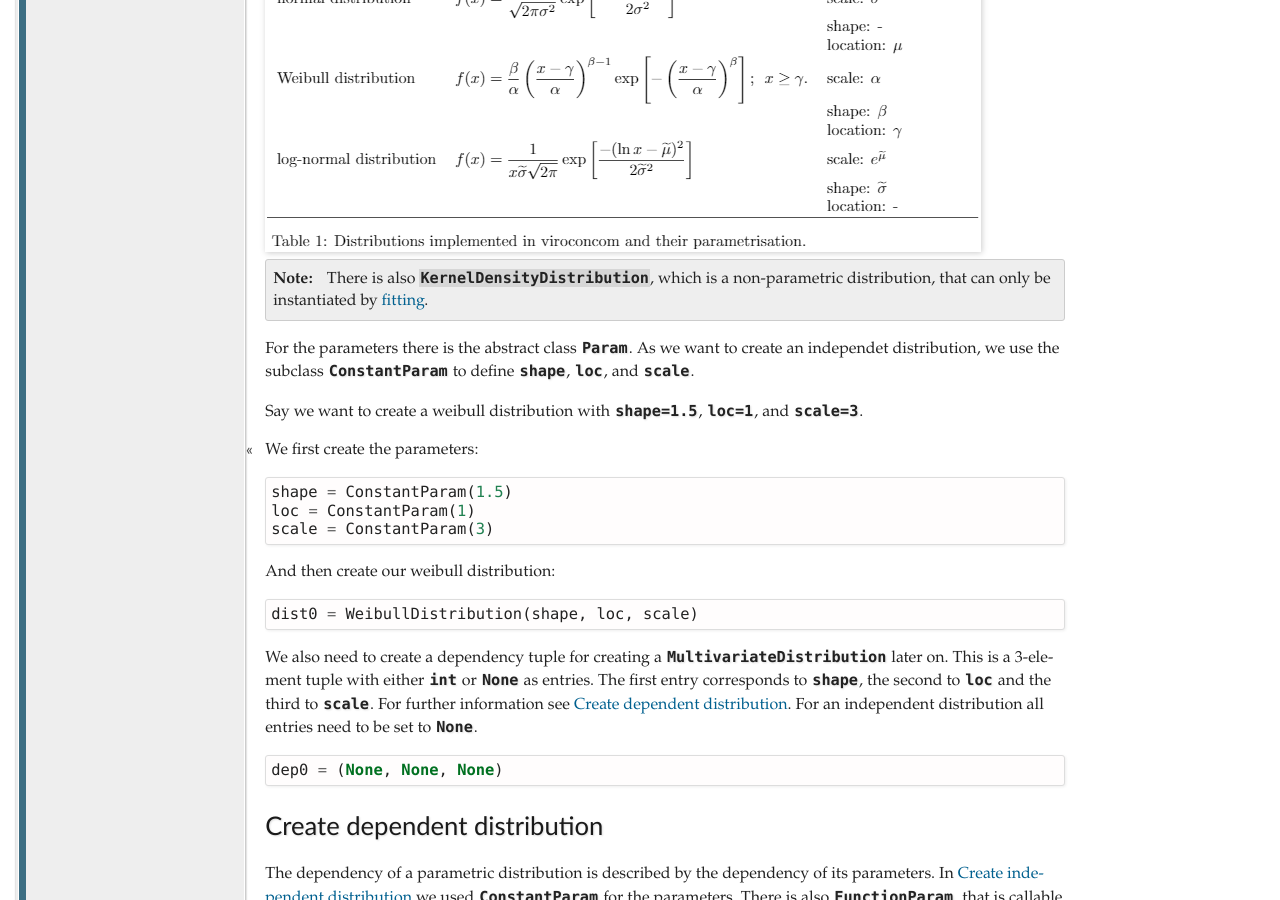
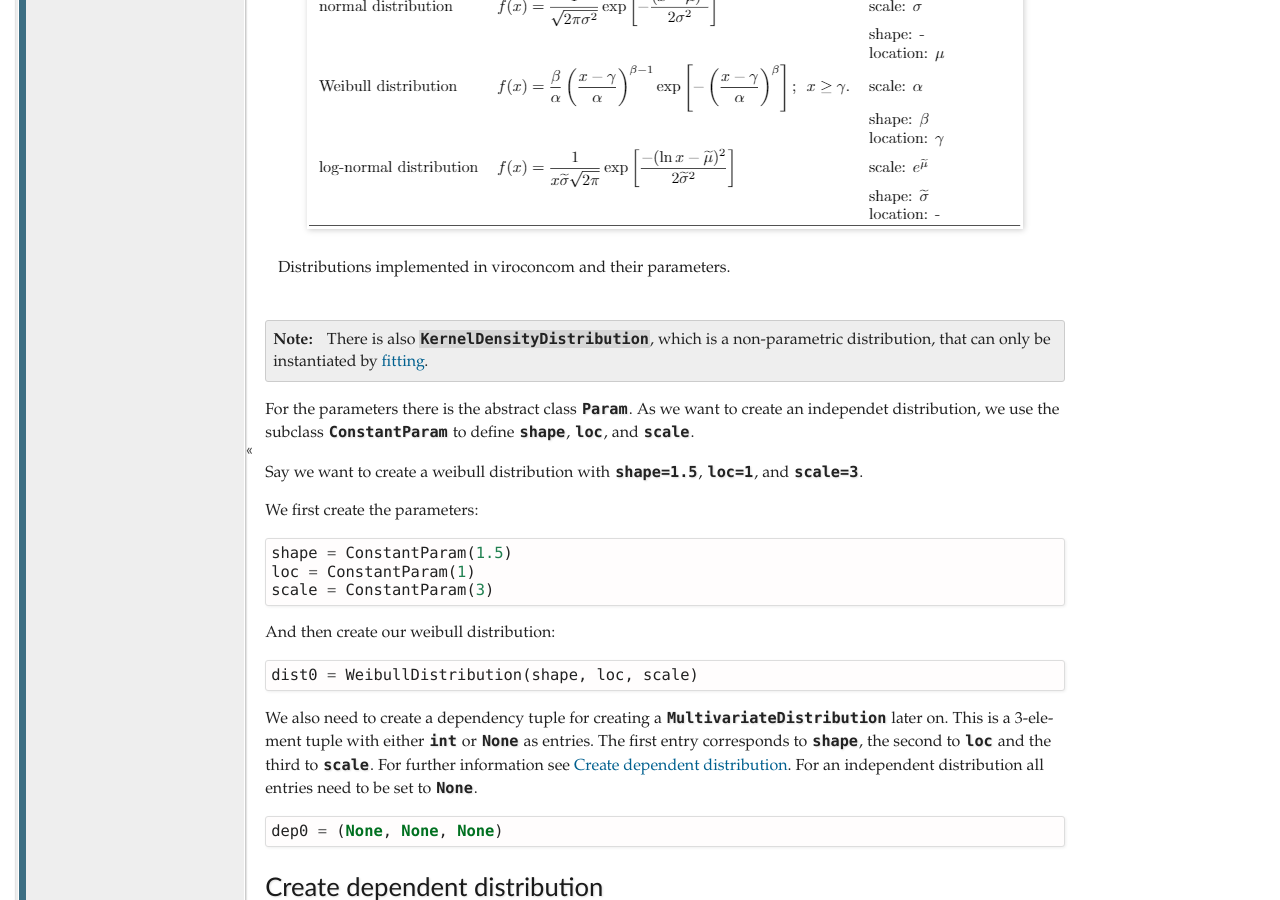
Before and after one commit to virocon-organization/virocon, a Sphinx documentation site: the page built from docs/contours.rst, in a window 1280 px wide and 900 px high, scrolled down 850 px. Built offline with Sphinx 7.4.7, drawn with Linux system fonts in a browser that asks for light colours.

Commit message:
Use .. figure instead of .. image, #18

```diff
--- a/docs/contours.rst
+++ b/docs/contours.rst
@@ -38,9 +38,11 @@ Currently there are 3 parametric distribution subclasses one can use to instanti
 
 This table shows, which variables of the probability density function are are defined by specifying the scale, shape and location parameters:
 
-.. image:: distributions_with_parameters.png
+.. figure:: distributions_with_parameters.png
    :alt: Distributions implemented in viroconcom and their parameters.
-   :align: left
+   :align: center
+
+   Distributions implemented in viroconcom and their parameters.
 
 
 .. note::
```
Also changed, not shown: docs/distributions_with_parameters.png.
